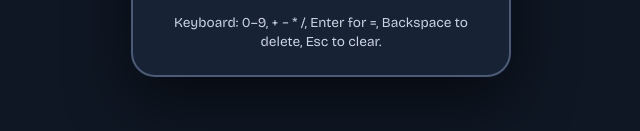
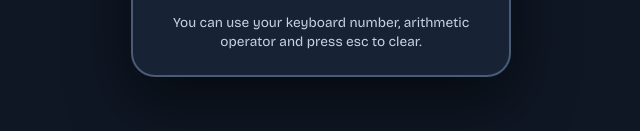
Before and after one commit to karimbangura/codealpha_task2, a plain HTML site: page index.html in a window 1280 px wide. Shown: the part 629-760 px from the top of the page, 319-959 px from the left. Drawn offline with nearby package versions, Linux system fonts and the light colour scheme.

Commit message:
Add Open Graph meta tags and update hint text in index.html

```diff
--- a/index.html
+++ b/index.html
@@ -4,6 +4,8 @@
   <meta charset="UTF-8">
   <meta name="viewport" content="width=device-width, initial-scale=1">
   <title>Calculator</title>
+  <meta property="og:type" content="webpage">
+  <meta property="og:title" content="calculator"
   <link rel="preconnect" href="https://fonts.googleapis.com">
   <link rel="preconnect" href="https://fonts.gstatic.com" crossorigin>
   <link href="https://fonts.googleapis.com/css2?family=Bricolage+Grotesque:opsz,wght@12..96,400;12..96,600;12..96,800&display=swap" rel="stylesheet">
@@ -20,7 +22,6 @@
       <div class="result" id="result" role="status" aria-live="polite">0</div>
     </section>
 
-    <!-- Buttons -->
     <div class="keys" id="keys">
       <button type="button" class="key fn"  data-action="clear" aria-label="All clear">AC</button>
       <button type="button" class="key fn"  data-action="backspace" aria-label="Delete last entry">&#9003;</button>
@@ -48,7 +49,7 @@
       <button type="button" class="key equals" data-action="equals" aria-label="Equals">=</button>
     </div>
 
-    <p class="hint">Keyboard: 0–9, + − * /, Enter for =, Backspace to delete, Esc to clear.</p>
+    <p class="hint">You can use your keyboard number, arithmetic operator and press esc to clear. </p>
   </main>
 
   <script src="script.js"></script>
```
